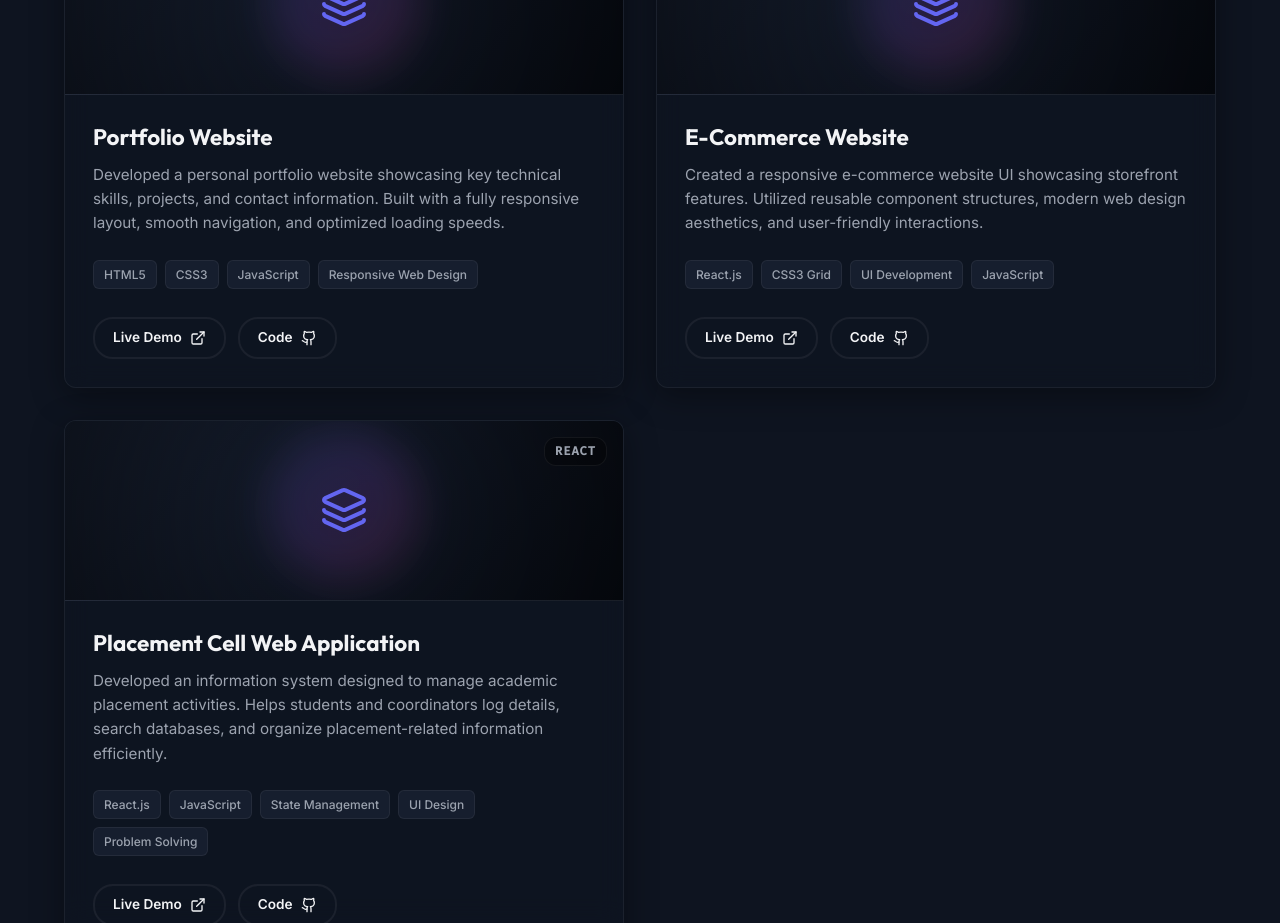
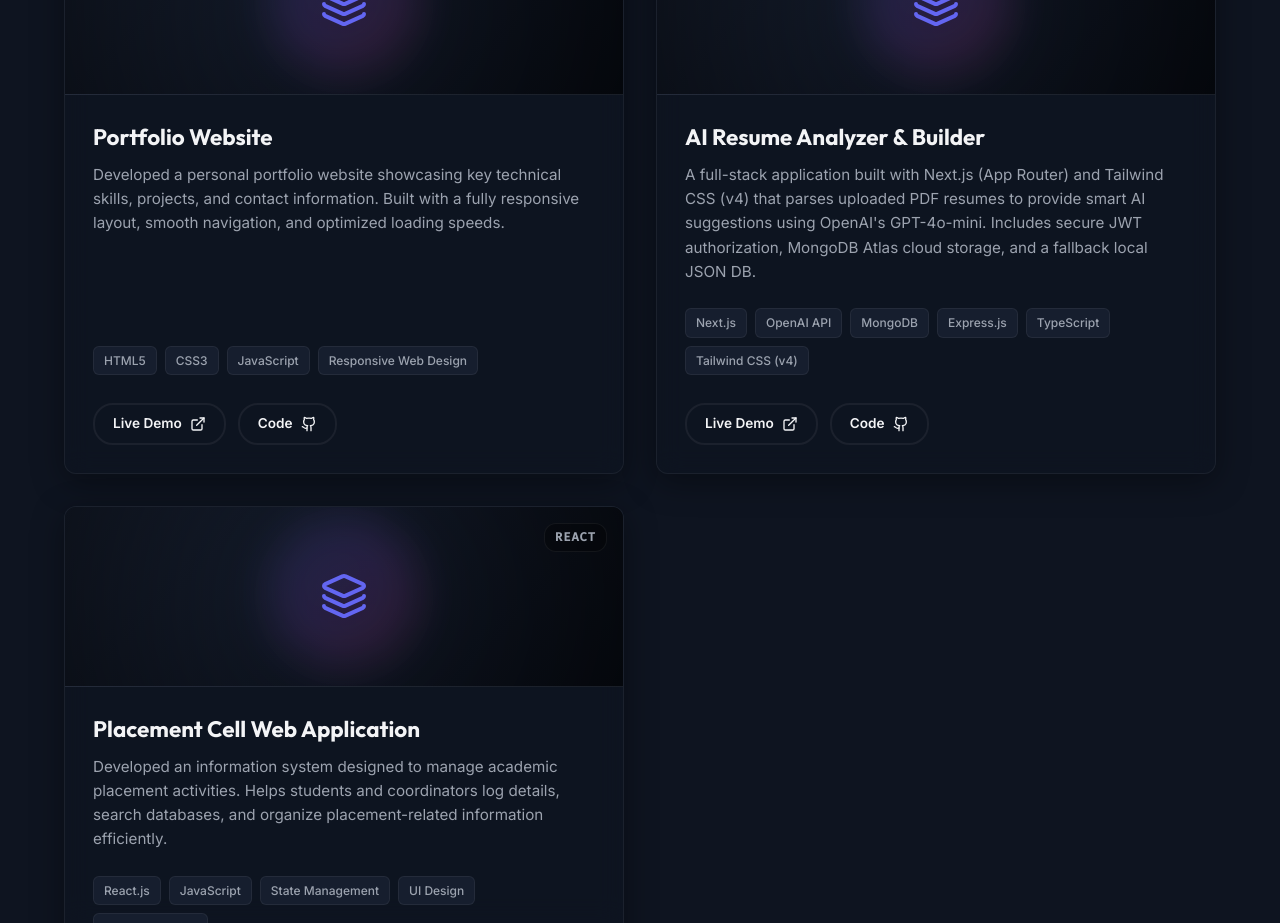
Before and after one commit to Kaniga54/portfolio, a React (Vite) app: page / in a window 1280 px wide. Shown: the part 2960-3883 px from the top of the page. Built offline with nearby package versions, Linux system fonts and the light colour scheme.

Commit message:
Updated projects: Removed E-Commerce, added AI Resume Analyzer

```diff
--- a/src/components/Projects.jsx
+++ b/src/components/Projects.jsx
@@ -35,13 +35,13 @@ export default function Projects() {
       imageAlt: 'Portfolio Screenshot'
     },
     {
-      title: 'E-Commerce Website',
-      description: 'Created a responsive e-commerce website UI showcasing storefront features. Utilized reusable component structures, modern web design aesthetics, and user-friendly interactions.',
+      title: 'AI Resume Analyzer & Builder',
+      description: 'A full-stack application built with Next.js (App Router) and Tailwind CSS (v4) that parses uploaded PDF resumes to provide smart AI suggestions using OpenAI\'s GPT-4o-mini. Includes secure JWT authorization, MongoDB Atlas cloud storage, and a fallback local JSON DB.',
       category: 'React',
-      tags: ['React.js', 'CSS3 Grid', 'UI Development', 'JavaScript'],
+      tags: ['Next.js', 'OpenAI API', 'MongoDB', 'Express.js', 'TypeScript', 'Tailwind CSS (v4)'],
       demoUrl: 'https://github.com/Kaniga54',
       githubUrl: 'https://github.com/Kaniga54',
-      imageAlt: 'E-Commerce Screenshot'
+      imageAlt: 'AI Resume Analyzer Screenshot'
     },
     {
       title: 'Placement Cell Web Application',
```
